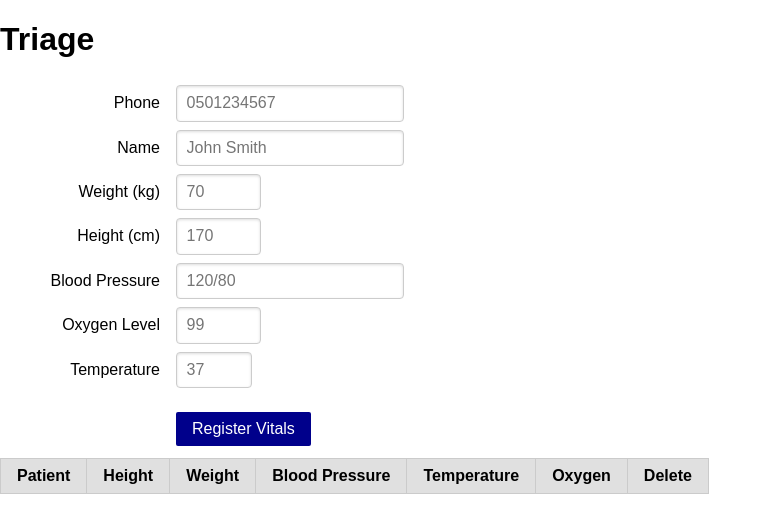
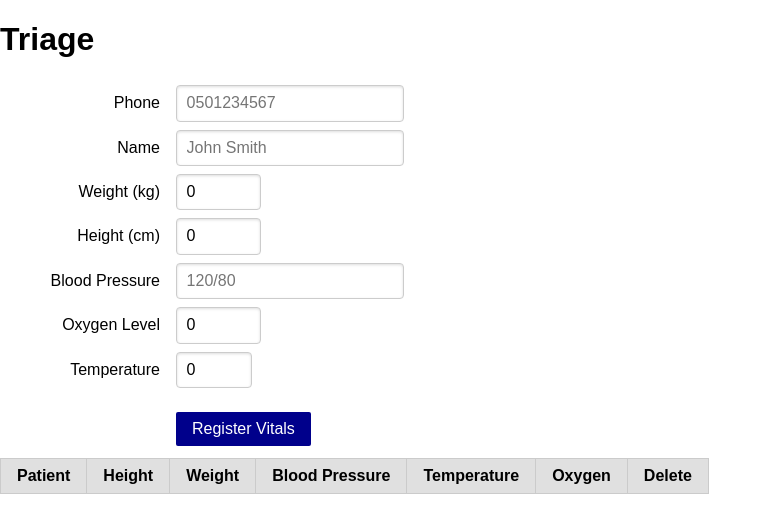
Before and after one commit to CEN333-Spring24-25/SecondAngularProject, an Angular app: page / in a window 1280 px wide. Shown: the top 532 px of the page, without its empty margins (0-772 px from the left). Built offline with nearby package versions, Linux system fonts and the light colour scheme.

Commit message:
Working code now

```diff
--- a/src/app/app.component.html
+++ b/src/app/app.component.html
@@ -4,7 +4,7 @@
     <fieldset>
         <div class="pure-control-group">
             <label for="phone"> Phone </label>
-            <input required pattern="^05\d{8}" type="text" id="phone" [(ngModel)]="id" name="id" #idcontrol="ngModel" placeholder="0501234567">
+            <input required pattern="^05\d{8}" type="text" id="phone" [(ngModel)]="patient.id" name="id" #idcontrol="ngModel" placeholder="0501234567">
             <span class="error-message" *ngIf="idcontrol.invalid && idcontrol.touched">
                 <small *ngIf="idcontrol.errors?.['required']"> Required </small>
                 <small *ngIf="idcontrol.errors?.['pattern']"> Invalid phone number </small>
@@ -14,7 +14,7 @@
 
         <div class="pure-control-group">
             <label for="name"> Name </label>
-            <input required pattern="^[A-Z][a-z]+ [A-Z][a-z]+$" type="text" id="name" [(ngModel)]="name" name="name" #namecontrol="ngModel" placeholder="John Smith">
+            <input required pattern="^[A-Z][a-z]+ [A-Z][a-z]+$" type="text" id="name" [(ngModel)]="patient.name" name="name" #namecontrol="ngModel" placeholder="John Smith">
             <span class="error-message" *ngIf="namecontrol.invalid && namecontrol.touched">
                 <small *ngIf="namecontrol.errors?.['required']"> Required </small>
                 <small *ngIf="namecontrol.errors?.['pattern']"> Invalid name </small>
@@ -23,7 +23,7 @@
 
         <div class="pure-control-group">
             <label for="weight"> Weight (kg) </label>
-            <input required  type="number" min="0" max="250" id="weight" [(ngModel)]="weight" name="weight" #weightcontrol="ngModel" placeholder="70">
+            <input required  type="number" min="0" max="250" id="weight" [(ngModel)]="patient.weight" name="weight" #weightcontrol="ngModel" placeholder="70">
             <span class="error-message" *ngIf="weightcontrol.invalid && weightcontrol.touched">
                 <small *ngIf="weightcontrol.errors?.['required']"> Required </small>
                 <small *ngIf="weightcontrol.errors?.['min']"> Weight cannot be below 0 </small>
@@ -33,7 +33,7 @@
 
         <div class="pure-control-group">
             <label for="height"> Height (cm) </label>
-            <input required type="number" min="0" max="200" id="height" [(ngModel)]="height" name="height" #heightcontrol="ngModel" placeholder="170">
+            <input required type="number" min="0" max="200" id="height" [(ngModel)]="patient.height" name="height" #heightcontrol="ngModel" placeholder="170">
             <span class="error-message" *ngIf="heightcontrol.invalid && heightcontrol.touched">
                 <small *ngIf="heightcontrol.errors?.['required']"> Required </small>
                 <small *ngIf="heightcontrol.errors?.['min']"> Height cannot be below 0 cm </small>
@@ -44,7 +44,7 @@
 
         <div class="pure-control-group">
             <label for="bloodpressure"> Blood Pressure </label>
-            <input required type="text" pattern="^\d{2,3}/\d{2,3}$" id="bloodpressure" [(ngModel)]="bloodpressure" name="bloodpressure" #bloodpressurecontrol="ngModel" placeholder="120/80">
+            <input required type="text" pattern="^\d{2,3}/\d{2,3}$" id="bloodpressure" [(ngModel)]="patient.bloodpressure" name="bloodpressure" #bloodpressurecontrol="ngModel" placeholder="120/80">
             <span class="error-message" *ngIf="bloodpressurecontrol.invalid && heightcontrol.touched">
                 <small *ngIf="bloodpressurecontrol.errors?.['required']"> Required </small>
                 <small *ngIf="bloodpressurecontrol.errors?.['pattern']"> Badly formatted blood pressure </small>
@@ -53,7 +53,7 @@
 
         <div class="pure-control-group">
             <label for="oxygenlevel"> Oxygen Level </label>
-            <input required type="number" min="50" max="100" id="oxygenlevel" [(ngModel)]="oxygenlevel" name="oxygenlevel" #oxygencontrol="ngModel" placeholder="99">
+            <input required type="number" min="50" max="100" id="oxygenlevel" [(ngModel)]="patient.oxygenlevel" name="oxygenlevel" #oxygencontrol="ngModel" placeholder="99">
             <span class="error-message" *ngIf="oxygencontrol.invalid && oxygencontrol.touched">
                 <small *ngIf="oxygencontrol.errors?.['required']"> Required </small>
                 <small *ngIf="oxygencontrol.errors?.['min']"> Oxygen cannot be below 50% </small>
@@ -63,7 +63,7 @@
 
         <div class="pure-control-group">
             <label for="temp"> Temperature </label>
-            <input required type="number" min="36" max="42" id="temp" [(ngModel)]="temp" name="temp" #tempcontrol="ngModel" placeholder="37">
+            <input required type="number" min="36" max="42" id="temp" [(ngModel)]="patient.temp" name="temp" #tempcontrol="ngModel" placeholder="37">
             <span class="error-message" *ngIf="tempcontrol.invalid && tempcontrol.touched">
                 <small *ngIf="tempcontrol.errors?.['required']"> Required </small>
                 <small *ngIf="tempcontrol.errors?.['min']"> Temp cannot be below 36 </small>
--- a/src/app/app.component.ts
+++ b/src/app/app.component.ts
@@ -1,7 +1,8 @@
-import { Component } from '@angular/core';
+import { Component, OnInit } from '@angular/core';
 import { CommonModule } from '@angular/common';
 import { FormsModule } from '@angular/forms';
 import { Patient } from './data/patient';
+import { PersistenceService } from './services/persistence.service';
 
 @Component({
   selector: 'app-root',
@@ -10,49 +11,19 @@ import { Patient } from './data/patient';
   templateUrl: './app.component.html',
   styleUrl: './app.component.css'
 })
-export class AppComponent {
-  id: string;
-  name: string;
-  height: string;
-  weight: string;
-  bloodpressure: string;
-  temp: string;
-  oxygenlevel: string;
-  listOfPatients: Patient[];
+export class AppComponent{
+  patient: Patient;
 
-  constructor(){
-    this.id = "";
-    this.name = "";
-    this.height = "";
-    this.weight = "";
-    this.bloodpressure = "";
-    this.temp = "";
-    this.oxygenlevel = "";
-    this.listOfPatients = [];
+  constructor(public persistence: PersistenceService){
+    this.patient = new Patient("","",0,0,"",0,0);
   }
-
   registerVitals(){
-    let myPatient = new Patient(this.id, this.name, +this.height, +this.weight, this.bloodpressure, +this.temp, +this.oxygenlevel);
-    this.listOfPatients.push(myPatient);
+    this.persistence.add(this.patient);
   }
-  deletePatient(phone: string){
-
-    this.listOfPatients.splice(this.listOfPatients.findIndex((patient) => { return patient.phone == phone}), 1);
-
-    /*
-    let indexToDelete = -1;
-    for(let i = 0 ; i < this.listOfPatients.length; i++)
-    {
-      if(this.listOfPatients[i].phone == phone)
-      {
-        indexToDelete = i;
-      }
-    }
-    if(indexToDelete != -1)
-    {
-      this.listOfPatients.splice(indexToDelete,1);
-    }
-      */
+  deletePatient(id:string){
+    this.persistence.remove(id);
   }
-
+  get listOfPatients(){
+    return this.persistence.getLocalList();
+  }
 }
--- a/src/app/data/patient.ts
+++ b/src/app/data/patient.ts
@@ -1,5 +1,5 @@
 export class Patient{
-    phone: string;
+    id: string;
     name: string;
     height: number;
     weight: number;
@@ -7,9 +7,9 @@ export class Patient{
     temp: number;
     oxygenlevel: number;
 
-    constructor( phone: string, name: string, height: number,weight: number, bloodpressure: string, temp: number, oxygenlevel: number)
+    constructor( id: string, name: string, height: number,weight: number, bloodpressure: string, temp: number, oxygenlevel: number)
     {
-        this.phone = phone;
+        this.id = id;
         this.name = name;
         this.height = height;
         this.weight = weight;
--- /dev/null
+++ b/src/app/services/persistence.service.ts
@@ -0,0 +1,28 @@
+import { Injectable } from '@angular/core';
+
+@Injectable({
+  providedIn: 'root'
+})
+export class PersistenceService {
+  locallist: any[] | null;
+  remotelist: any[];
+
+  constructor() {
+    this.remotelist = [];
+    let myList : string | null =  localStorage.getItem("local")
+    this.locallist = myList != null ?  JSON.parse(myList) : [];
+
+  }
+  add(item: any){
+    this.locallist?.push(item);
+    localStorage.setItem("local",JSON.stringify(this.locallist));
+  }
+  remove(id: string){
+    this.locallist?.splice(this.locallist.findIndex((item)=>{ return item.id == id}),1);
+    localStorage.setItem("local",JSON.stringify(this.locallist));
+  }
+  getLocalList(){
+    return this.locallist;
+  }
+
+}
```
Also changed, not shown: 1 other file (tests, documents, lock files or other folders).
